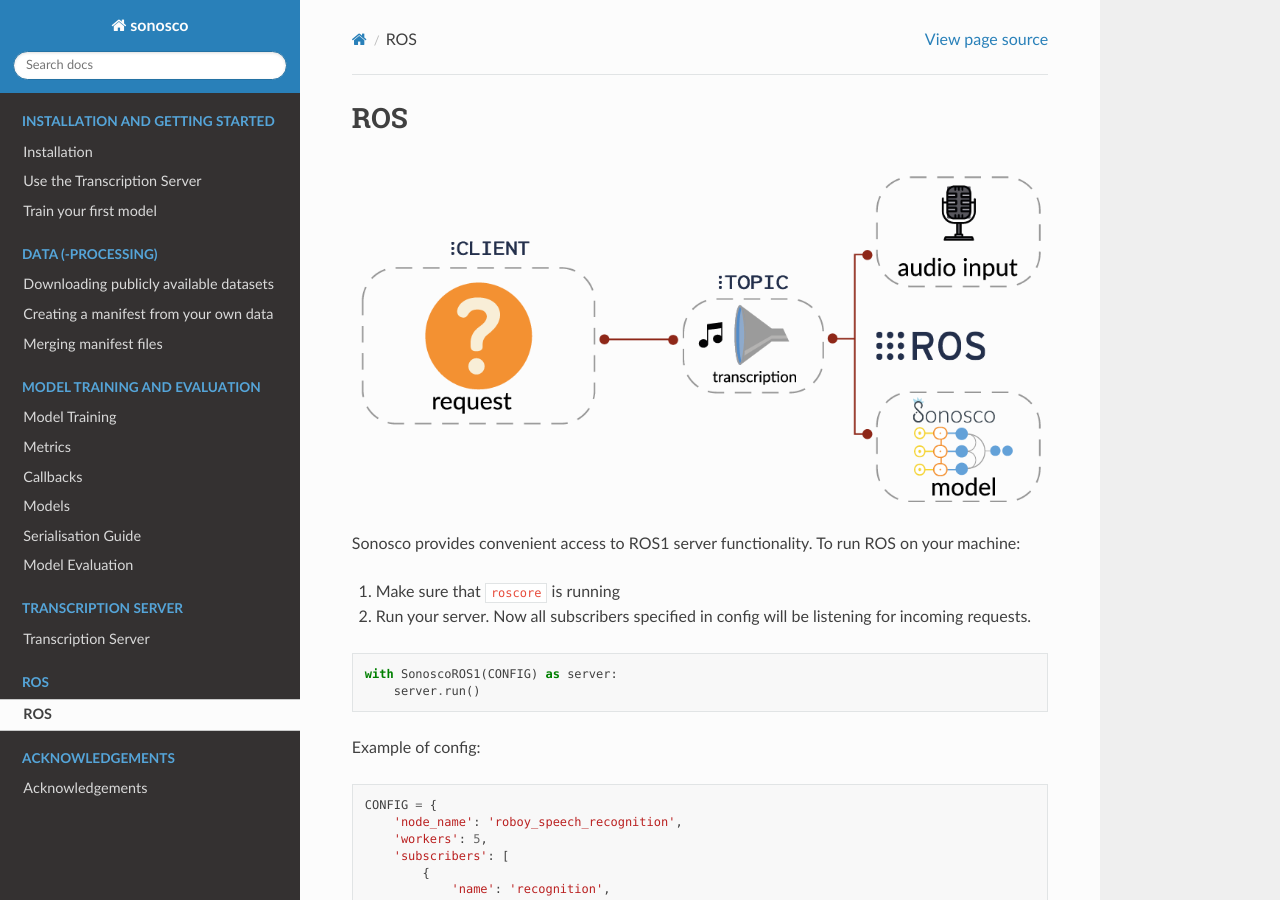
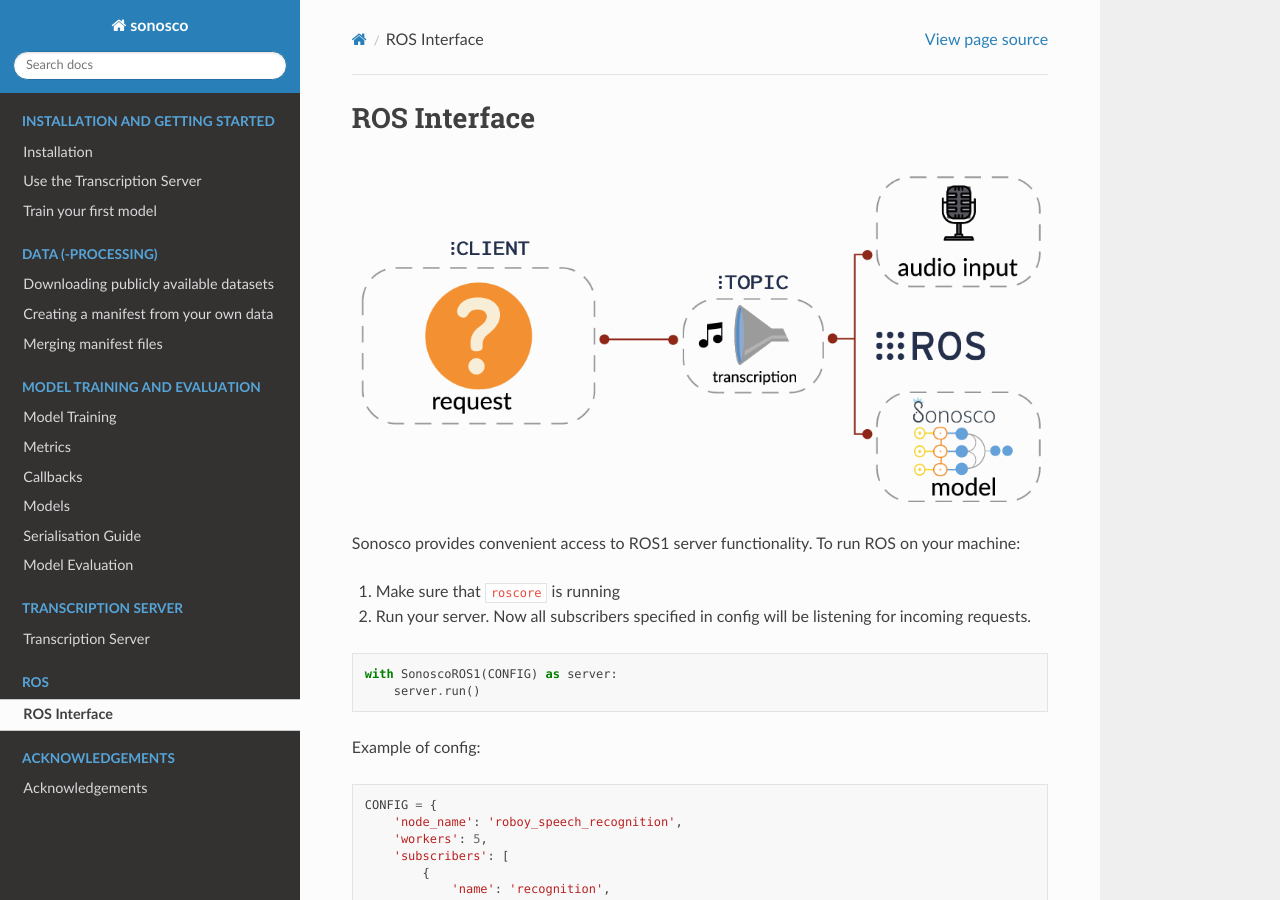
Before and after one commit to Roboy/sonosco, a Sphinx documentation site: the page built from docs/source/ros/ros.rst, in a window 1280 px wide and 900 px high. Built offline with Sphinx 7.4.7 and the Read the Docs theme 2.0.0, drawn with Linux system fonts in a browser that asks for light colours.

Commit message:
fix stuff in docs

```diff
--- a/docs/source/ros/ros.rst
+++ b/docs/source/ros/ros.rst
@@ -1,7 +1,7 @@
 .. _ros_desc:
 
-ROS
-====
+ROS Interface
+==============
 
 .. image:: imgs/ros.png
 
--- a/docs/source/server/server.rst
+++ b/docs/source/server/server.rst
@@ -4,7 +4,7 @@
 =====================
 
 In the picture below, you see the GUI we created for our transcription server.
-To start this server, follow the [Quick Start](#start).
+To start this server, follow the :ref:`Quick Start <quick_start>` .
 
 .. image:: imgs/transcription_server.png
 
```
